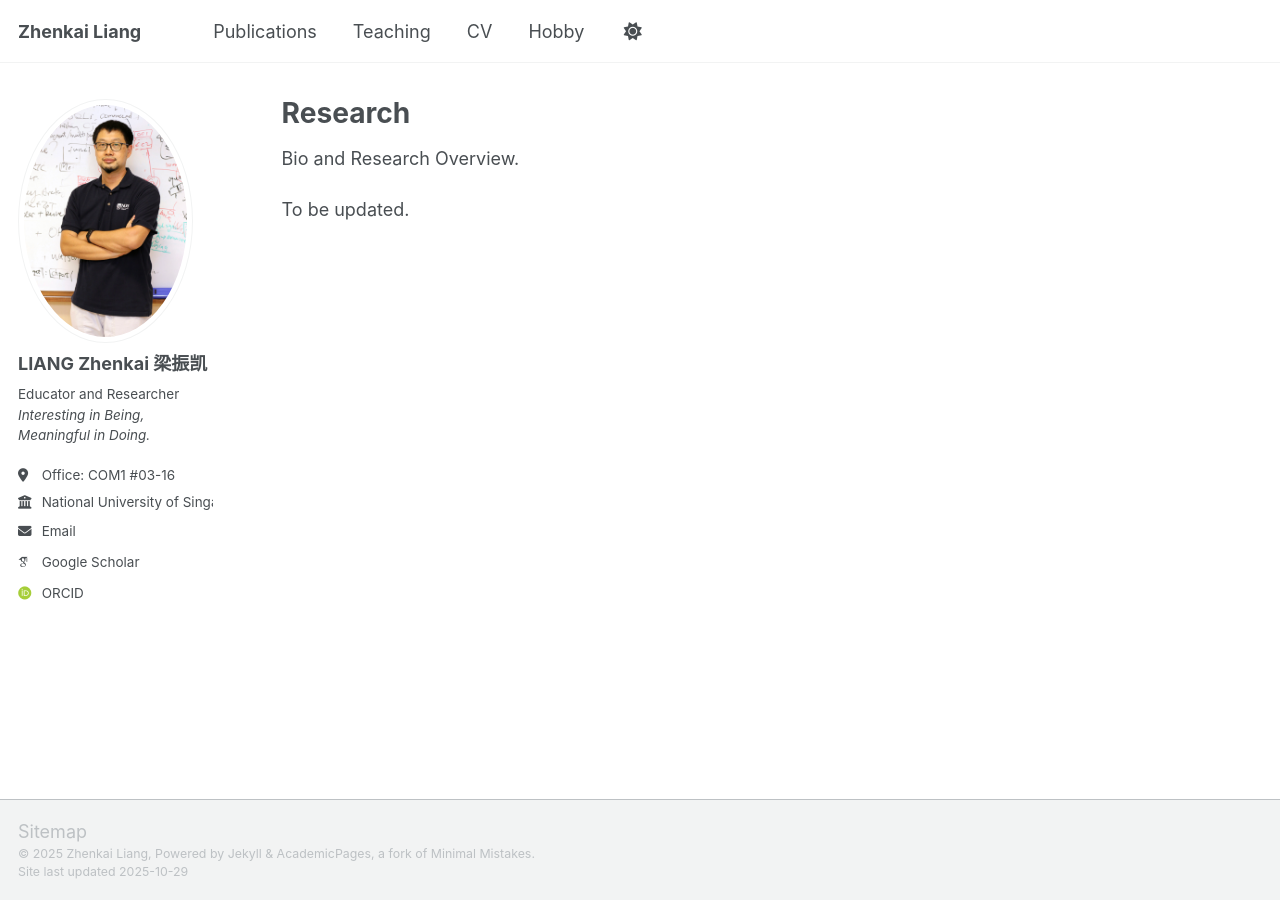
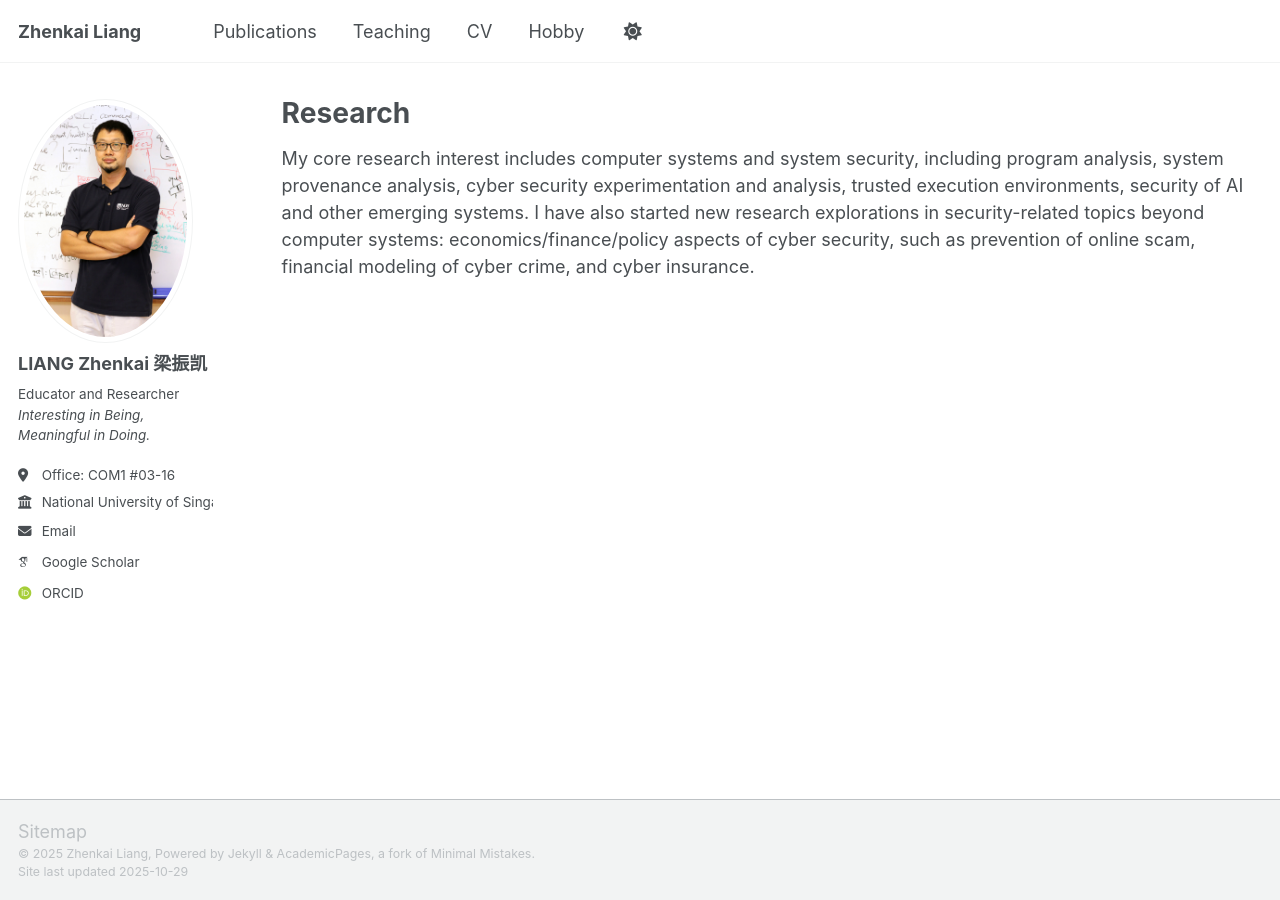
Before and after one commit to zhenkai-liang/zhenkai-liang.github.io, a Jekyll site: the page built from _pages/research.md, in a window 1280 px wide. Built offline with Jekyll 4.4.1, drawn with Linux system fonts in a browser that asks for light colours; some web fonts are replaced; a script that is not in the unit is left out.

Commit message:
Update research.md

```diff
--- a/_pages/research.md
+++ b/_pages/research.md
@@ -7,6 +7,4 @@ redirect_from:
   - /useful
 ---
 
-Bio and Research Overview.
-
-To be updated.
+My core research interest includes computer systems and system security, including program analysis, system provenance analysis, cyber security experimentation and analysis, trusted execution environments, security of AI and other emerging systems. I have also started new research explorations in security-related topics beyond computer systems: economics/finance/policy aspects of cyber security, such as prevention of online scam, financial modeling of cyber crime, and cyber insurance.
```
